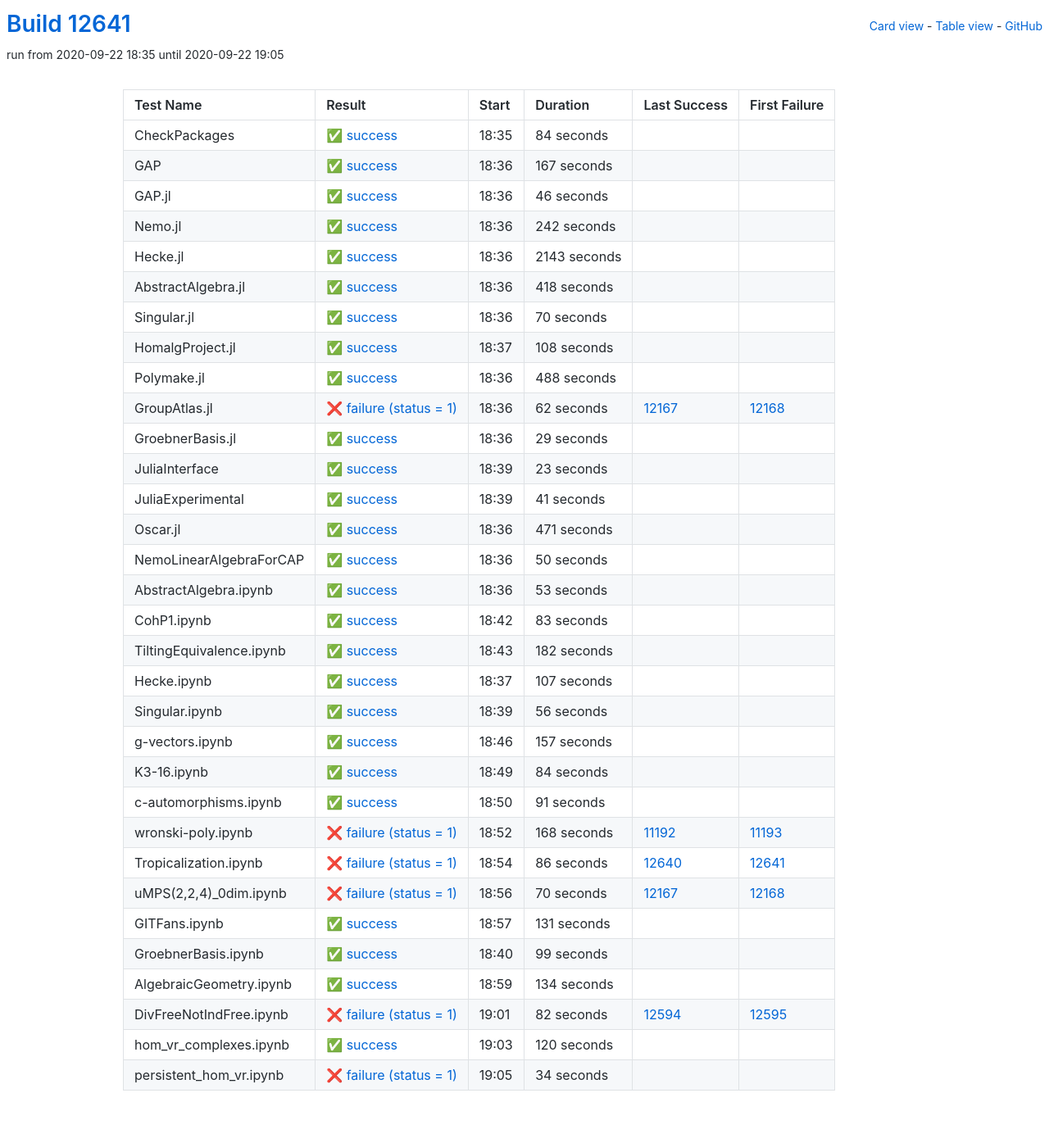
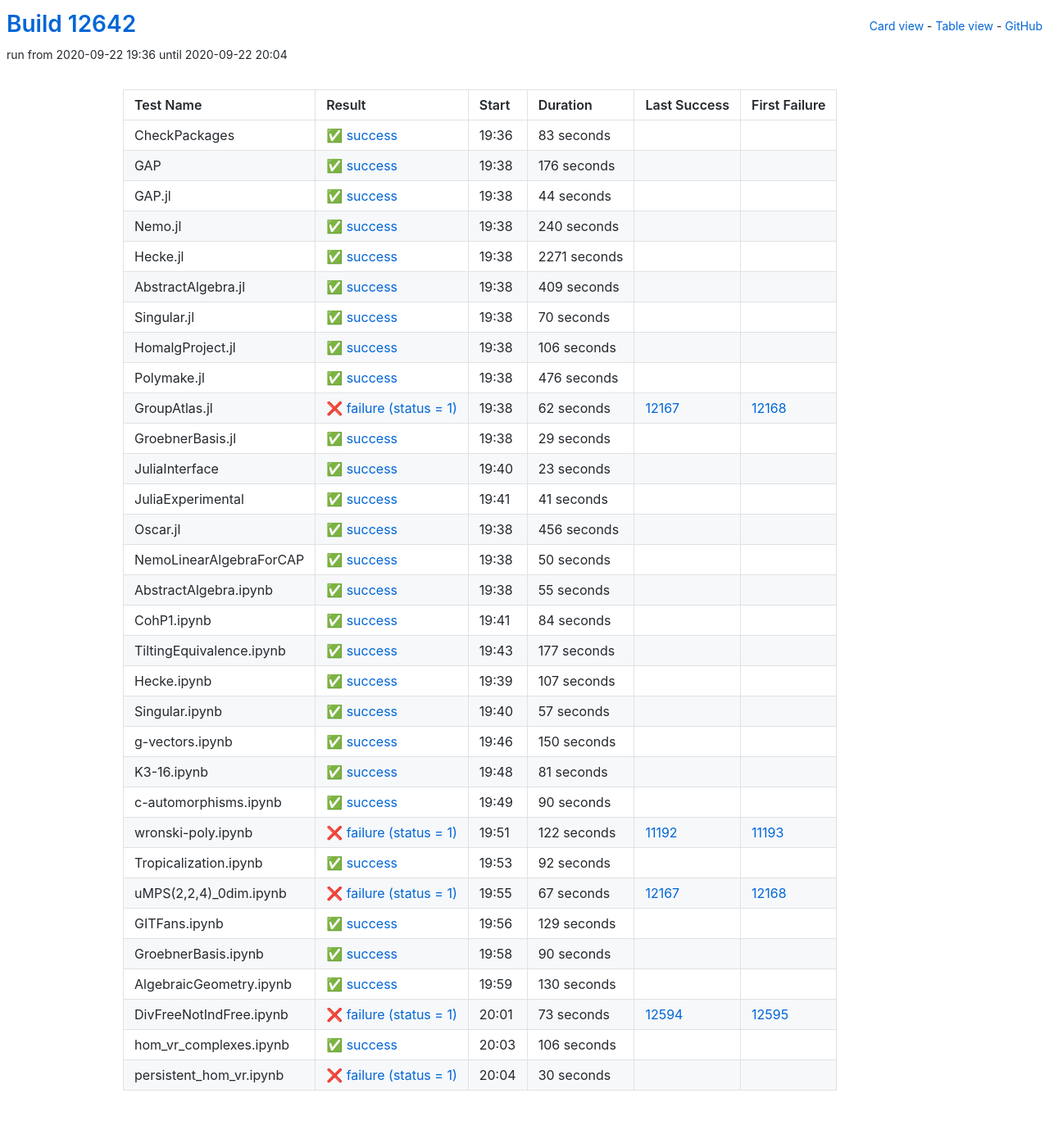
Before and after one commit to oscar-system/oscar-ci-status, a Jekyll site: the page built from table.html, in a window 1280 px wide. Shown: the whole page at 82% size. Built offline with Jekyll 4.4.1, drawn with Linux system fonts in a browser that asks for light colours.

Commit message:
Build #12642

```diff
--- a/_data/ci.yml
+++ b/_data/ci.yml
@@ -1,6 +1,6 @@
 ---
-build: 12641
-build_url: https://oscarci.mathematik.uni-kl.de/job/oscar/12641/
+build: 12642
+build_url: https://oscarci.mathematik.uni-kl.de/job/oscar/12642/
 job: oscar
 organization: oscar-system
 repo: oscar-ci-status
@@ -8,80 +8,80 @@
 tests:
 - name: CheckPackages
   id: checkpackages
-  log: https://oscarci.mathematik.uni-kl.de/job/oscar/12641/artifact/logs/build-12641/CheckPackages.log
-  start: 2020-09-22 18:35
+  log: https://oscarci.mathematik.uni-kl.de/job/oscar/12642/artifact/logs/build-12642/CheckPackages.log
+  start: 2020-09-22 19:36
   success: true
   exitcode: 0
   status: success
-  duration: 84
+  duration: 83
   last_success: false
   last_success_url:
   first_failure: false
   first_failure_url:
 - name: GAP
   id: gap
-  log: https://oscarci.mathematik.uni-kl.de/job/oscar/12641/artifact/logs/build-12641/GAP.log
-  start: 2020-09-22 18:36
+  log: https://oscarci.mathematik.uni-kl.de/job/oscar/12642/artifact/logs/build-12642/GAP.log
+  start: 2020-09-22 19:38
   success: true
   exitcode: 0
   status: success
-  duration: 167
+  duration: 176
   last_success: false
   last_success_url:
   first_failure: false
   first_failure_url:
 - name: GAP.jl
   id: gap-jl
-  log: https://oscarci.mathematik.uni-kl.de/job/oscar/12641/artifact/logs/build-12641/GAP.jl.log
-  start: 2020-09-22 18:36
+  log: https://oscarci.mathematik.uni-kl.de/job/oscar/12642/artifact/logs/build-12642/GAP.jl.log
+  start: 2020-09-22 19:38
   success: true
   exitcode: 0
   status: success
-  duration: 46
+  duration: 44
   last_success: false
   last_success_url:
   first_failure: false
   first_failure_url:
 - name: Nemo.jl
   id: nemo-jl
-  log: https://oscarci.mathematik.uni-kl.de/job/oscar/12641/artifact/logs/build-12641/Nemo.jl.log
-  start: 2020-09-22 18:36
+  log: https://oscarci.mathematik.uni-kl.de/job/oscar/12642/artifact/logs/build-12642/Nemo.jl.log
+  start: 2020-09-22 19:38
   success: true
   exitcode: 0
   status: success
-  duration: 242
+  duration: 240
   last_success: false
   last_success_url:
   first_failure: false
   first_failure_url:
 - name: Hecke.jl
   id: hecke-jl
-  log: https://oscarci.mathematik.uni-kl.de/job/oscar/12641/artifact/logs/build-12641/Hecke.jl.log
-  start: 2020-09-22 18:36
+  log: https://oscarci.mathematik.uni-kl.de/job/oscar/12642/artifact/logs/build-12642/Hecke.jl.log
+  start: 2020-09-22 19:38
   success: true
   exitcode: 0
   status: success
-  duration: 2143
+  duration: 2271
   last_success: false
   last_success_url:
   first_failure: false
   first_failure_url:
 - name: AbstractAlgebra.jl
   id: abstractalgebra-jl
-  log: https://oscarci.mathematik.uni-kl.de/job/oscar/12641/artifact/logs/build-12641/AbstractAlgebra.jl.log
-  start: 2020-09-22 18:36
+  log: https://oscarci.mathematik.uni-kl.de/job/oscar/12642/artifact/logs/build-12642/AbstractAlgebra.jl.log
+  start: 2020-09-22 19:38
   success: true
   exitcode: 0
   status: success
-  duration: 418
+  duration: 409
   last_success: false
   last_success_url:
   first_failure: false
   first_failure_url:
 - name: Singular.jl
   id: singular-jl
-  log: https://oscarci.mathematik.uni-kl.de/job/oscar/12641/artifact/logs/build-12641/Singular.jl.log
-  start: 2020-09-22 18:36
+  log: https://oscarci.mathematik.uni-kl.de/job/oscar/12642/artifact/logs/build-12642/Singular.jl.log
+  start: 2020-09-22 19:38
   success: true
   exitcode: 0
   status: success
@@ -92,32 +92,32 @@
   first_failure_url:
 - name: HomalgProject.jl
   id: homalgproject-jl
-  log: https://oscarci.mathematik.uni-kl.de/job/oscar/12641/artifact/logs/build-12641/HomalgProject.jl.log
-  start: 2020-09-22 18:37
+  log: https://oscarci.mathematik.uni-kl.de/job/oscar/12642/artifact/logs/build-12642/HomalgProject.jl.log
+  start: 2020-09-22 19:38
   success: true
   exitcode: 0
   status: success
-  duration: 108
+  duration: 106
   last_success: false
   last_success_url:
   first_failure: false
   first_failure_url:
 - name: Polymake.jl
   id: polymake-jl
-  log: https://oscarci.mathematik.uni-kl.de/job/oscar/12641/artifact/logs/build-12641/Polymake.jl.log
-  start: 2020-09-22 18:36
+  log: https://oscarci.mathematik.uni-kl.de/job/oscar/12642/artifact/logs/build-12642/Polymake.jl.log
+  start: 2020-09-22 19:38
   success: true
   exitcode: 0
   status: success
-  duration: 488
+  duration: 476
   last_success: false
   last_success_url:
   first_failure: false
   first_failure_url:
 - name: GroupAtlas.jl
   id: groupatlas-jl
-  log: https://oscarci.mathematik.uni-kl.de/job/oscar/12641/artifact/logs/build-12641/GroupAtlas.jl.log
-  start: 2020-09-22 18:36
+  log: https://oscarci.mathematik.uni-kl.de/job/oscar/12642/artifact/logs/build-12642/GroupAtlas.jl.log
+  start: 2020-09-22 19:38
   success: false
   exitcode: 1
   status: failure
@@ -128,8 +128,8 @@
   first_failure_url: https://oscarci.mathematik.uni-kl.de/job/oscar/12168/
 - name: GroebnerBasis.jl
   id: groebnerbasis-jl
-  log: https://oscarci.mathematik.uni-kl.de/job/oscar/12641/artifact/logs/build-12641/GroebnerBasis.jl.log
-  start: 2020-09-22 18:36
+  log: https://oscarci.mathematik.uni-kl.de/job/oscar/12642/artifact/logs/build-12642/GroebnerBasis.jl.log
+  start: 2020-09-22 19:38
   success: true
   exitcode: 0
   status: success
@@ -140,8 +140,8 @@
   first_failure_url:
 - name: JuliaInterface
   id: juliainterface
-  log: https://oscarci.mathematik.uni-kl.de/job/oscar/12641/artifact/logs/build-12641/JuliaInterface.log
-  start: 2020-09-22 18:39
+  log: https://oscarci.mathematik.uni-kl.de/job/oscar/12642/artifact/logs/build-12642/JuliaInterface.log
+  start: 2020-09-22 19:40
   success: true
   exitcode: 0
   status: success
@@ -152,8 +152,8 @@
   first_failure_url:
 - name: JuliaExperimental
   id: juliaexperimental
-  log: https://oscarci.mathematik.uni-kl.de/job/oscar/12641/artifact/logs/build-12641/JuliaExperimental.log
-  start: 2020-09-22 18:39
+  log: https://oscarci.mathematik.uni-kl.de/job/oscar/12642/artifact/logs/build-12642/JuliaExperimental.log
+  start: 2020-09-22 19:41
   success: true
   exitcode: 0
   status: success
@@ -164,20 +164,20 @@
   first_failure_url:
 - name: Oscar.jl
   id: oscar-jl
-  log: https://oscarci.mathematik.uni-kl.de/job/oscar/12641/artifact/logs/build-12641/Oscar.jl.log
-  start: 2020-09-22 18:36
+  log: https://oscarci.mathematik.uni-kl.de/job/oscar/12642/artifact/logs/build-12642/Oscar.jl.log
+  start: 2020-09-22 19:38
   success: true
   exitcode: 0
   status: success
-  duration: 471
+  duration: 456
   last_success: false
   last_success_url:
   first_failure: false
   first_failure_url:
 - name: NemoLinearAlgebraForCAP
   id: nemolinearalgebraforcap
-  log: https://oscarci.mathematik.uni-kl.de/job/oscar/12641/artifact/logs/build-12641/NemoLinearAlgebraForCAP.log
-  start: 2020-09-22 18:36
+  log: https://oscarci.mathematik.uni-kl.de/job/oscar/12642/artifact/logs/build-12642/NemoLinearAlgebraForCAP.log
+  start: 2020-09-22 19:38
   success: true
   exitcode: 0
   status: success
@@ -188,44 +188,44 @@
   first_failure_url:
 - name: AbstractAlgebra.ipynb
   id: abstractalgebra-ipynb
-  log: https://oscarci.mathematik.uni-kl.de/job/oscar/12641/artifact/logs/build-12641/AbstractAlgebra.ipynb.log
-  start: 2020-09-22 18:36
+  log: https://oscarci.mathematik.uni-kl.de/job/oscar/12642/artifact/logs/build-12642/AbstractAlgebra.ipynb.log
+  start: 2020-09-22 19:38
   success: true
   exitcode: 0
   status: success
-  duration: 53
+  duration: 55
   last_success: false
   last_success_url:
   first_failure: false
   first_failure_url:
 - name: CohP1.ipynb
   id: cohp1-ipynb
-  log: https://oscarci.mathematik.uni-kl.de/job/oscar/12641/artifact/logs/build-12641/CohP1.ipynb.log
-  start: 2020-09-22 18:42
+  log: https://oscarci.mathematik.uni-kl.de/job/oscar/12642/artifact/logs/build-12642/CohP1.ipynb.log
+  start: 2020-09-22 19:41
   success: true
   exitcode: 0
   status: success
-  duration: 83
+  duration: 84
   last_success: false
   last_success_url:
   first_failure: false
   first_failure_url:
 - name: TiltingEquivalence.ipynb
   id: tiltingequivalence-ipynb
-  log: https://oscarci.mathematik.uni-kl.de/job/oscar/12641/artifact/logs/build-12641/TiltingEquivalence.ipynb.log
-  start: 2020-09-22 18:43
+  log: https://oscarci.mathematik.uni-kl.de/job/oscar/12642/artifact/logs/build-12642/TiltingEquivalence.ipynb.log
+  start: 2020-09-22 19:43
   success: true
   exitcode: 0
   status: success
-  duration: 182
+  duration: 177
   last_success: false
   last_success_url:
   first_failure: false
   first_failure_url:
 - name: Hecke.ipynb
   id: hecke-ipynb
-  log: https://oscarci.mathematik.uni-kl.de/job/oscar/12641/artifact/logs/build-12641/Hecke.ipynb.log
-  start: 2020-09-22 18:37
+  log: https://oscarci.mathematik.uni-kl.de/job/oscar/12642/artifact/logs/build-12642/Hecke.ipynb.log
+  start: 2020-09-22 19:39
   success: true
   exitcode: 0
   status: success
@@ -236,156 +236,156 @@
   first_failure_url:
 - name: Singular.ipynb
   id: singular-ipynb
-  log: https://oscarci.mathematik.uni-kl.de/job/oscar/12641/artifact/logs/build-12641/Singular.ipynb.log
-  start: 2020-09-22 18:39
+  log: https://oscarci.mathematik.uni-kl.de/job/oscar/12642/artifact/logs/build-12642/Singular.ipynb.log
+  start: 2020-09-22 19:40
   success: true
   exitcode: 0
   status: success
-  duration: 56
+  duration: 57
   last_success: false
   last_success_url:
   first_failure: false
   first_failure_url:
 - name: g-vectors.ipynb
   id: g-vectors-ipynb
-  log: https://oscarci.mathematik.uni-kl.de/job/oscar/12641/artifact/logs/build-12641/g-vectors.ipynb.log
-  start: 2020-09-22 18:46
+  log: https://oscarci.mathematik.uni-kl.de/job/oscar/12642/artifact/logs/build-12642/g-vectors.ipynb.log
+  start: 2020-09-22 19:46
   success: true
   exitcode: 0
   status: success
-  duration: 157
+  duration: 150
   last_success: false
   last_success_url:
   first_failure: false
   first_failure_url:
 - name: K3-16.ipynb
   id: k3-16-ipynb
-  log: https://oscarci.mathematik.uni-kl.de/job/oscar/12641/artifact/logs/build-12641/K3-16.ipynb.log
-  start: 2020-09-22 18:49
+  log: https://oscarci.mathematik.uni-kl.de/job/oscar/12642/artifact/logs/build-12642/K3-16.ipynb.log
+  start: 2020-09-22 19:48
   success: true
   exitcode: 0
   status: success
-  duration: 84
+  duration: 81
   last_success: false
   last_success_url:
   first_failure: false
   first_failure_url:
 - name: c-automorphisms.ipynb
   id: c-automorphisms-ipynb
-  log: https://oscarci.mathematik.uni-kl.de/job/oscar/12641/artifact/logs/build-12641/c-automorphisms.ipynb.log
-  start: 2020-09-22 18:50
+  log: https://oscarci.mathematik.uni-kl.de/job/oscar/12642/artifact/logs/build-12642/c-automorphisms.ipynb.log
+  start: 2020-09-22 19:49
   success: true
   exitcode: 0
   status: success
-  duration: 91
+  duration: 90
   last_success: false
   last_success_url:
   first_failure: false
   first_failure_url:
 - name: wronski-poly.ipynb
   id: wronski-poly-ipynb
-  log: https://oscarci.mathematik.uni-kl.de/job/oscar/12641/artifact/logs/build-12641/wronski-poly.ipynb.log
-  start: 2020-09-22 18:52
+  log: https://oscarci.mathematik.uni-kl.de/job/oscar/12642/artifact/logs/build-12642/wronski-poly.ipynb.log
+  start: 2020-09-22 19:51
   success: false
   exitcode: 1
   status: failure
-  duration: 168
+  duration: 122
   last_success: 11192
   last_success_url: https://oscarci.mathematik.uni-kl.de/job/oscar/11192/
   first_failure: 11193
   first_failure_url: https://oscarci.mathematik.uni-kl.de/job/oscar/11193/
 - name: Tropicalization.ipynb
   id: tropicalization-ipynb
-  log: https://oscarci.mathematik.uni-kl.de/job/oscar/12641/artifact/logs/build-12641/Tropicalization.ipynb.log
-  start: 2020-09-22 18:54
+  log: https://oscarci.mathematik.uni-kl.de/job/oscar/12642/artifact/logs/build-12642/Tropicalization.ipynb.log
+  start: 2020-09-22 19:53
+  success: true
+  exitcode: 0
+  status: success
+  duration: 92
+  last_success: false
+  last_success_url:
+  first_failure: false
+  first_failure_url:
+- name: uMPS(2,2,4)_0dim.ipynb
+  id: umps-2-2-4-0dim-ipynb
+  log: https://oscarci.mathematik.uni-kl.de/job/oscar/12642/artifact/logs/build-12642/uMPS-2-2-4-_0dim.ipynb.log
+  start: 2020-09-22 19:55
   success: false
   exitcode: 1
   status: failure
-  duration: 86
-  last_success: 12640
-  last_success_url: https://oscarci.mathematik.uni-kl.de/job/oscar/12640/
-  first_failure: 12641
-  first_failure_url: https://oscarci.mathematik.uni-kl.de/job/oscar/12641/
-- name: uMPS(2,2,4)_0dim.ipynb
-  id: umps-2-2-4-0dim-ipynb
-  log: https://oscarci.mathematik.uni-kl.de/job/oscar/12641/artifact/logs/build-12641/uMPS-2-2-4-_0dim.ipynb.log
-  start: 2020-09-22 18:56
-  success: false
-  exitcode: 1
-  status: failure
-  duration: 70
+  duration: 67
   last_success: 12167
   last_success_url: https://oscarci.mathematik.uni-kl.de/job/oscar/12167/
   first_failure: 12168
   first_failure_url: https://oscarci.mathematik.uni-kl.de/job/oscar/12168/
 - name: GITFans.ipynb
   id: gitfans-ipynb
-  log: https://oscarci.mathematik.uni-kl.de/job/oscar/12641/artifact/logs/build-12641/GITFans.ipynb.log
-  start: 2020-09-22 18:57
+  log: https://oscarci.mathematik.uni-kl.de/job/oscar/12642/artifact/logs/build-12642/GITFans.ipynb.log
+  start: 2020-09-22 19:56
   success: true
   exitcode: 0
   status: success
-  duration: 131
+  duration: 129
   last_success: false
   last_success_url:
   first_failure: false
   first_failure_url:
 - name: GroebnerBasis.ipynb
   id: groebnerbasis-ipynb
-  log: https://oscarci.mathematik.uni-kl.de/job/oscar/12641/artifact/logs/build-12641/GroebnerBasis.ipynb.log
-  start: 2020-09-22 18:40
+  log: https://oscarci.mathematik.uni-kl.de/job/oscar/12642/artifact/logs/build-12642/GroebnerBasis.ipynb.log
+  start: 2020-09-22 19:58
   success: true
   exitcode: 0
   status: success
-  duration: 99
+  duration: 90
   last_success: false
   last_success_url:
   first_failure: false
   first_failure_url:
 - name: AlgebraicGeometry.ipynb
   id: algebraicgeometry-ipynb
-  log: https://oscarci.mathematik.uni-kl.de/job/oscar/12641/artifact/logs/build-12641/AlgebraicGeometry.ipynb.log
-  start: 2020-09-22 18:59
+  log: https://oscarci.mathematik.uni-kl.de/job/oscar/12642/artifact/logs/build-12642/AlgebraicGeometry.ipynb.log
+  start: 2020-09-22 19:59
   success: true
   exitcode: 0
   status: success
-  duration: 134
+  duration: 130
   last_success: false
   last_success_url:
   first_failure: false
   first_failure_url:
 - name: DivFreeNotIndFree.ipynb
   id: divfreenotindfree-ipynb
-  log: https://oscarci.mathematik.uni-kl.de/job/oscar/12641/artifact/logs/build-12641/DivFreeNotIndFree.ipynb.log
-  start: 2020-09-22 19:01
+  log: https://oscarci.mathematik.uni-kl.de/job/oscar/12642/artifact/logs/build-12642/DivFreeNotIndFree.ipynb.log
+  start: 2020-09-22 20:01
   success: false
   exitcode: 1
   status: failure
-  duration: 82
+  duration: 73
   last_success: 12594
   last_success_url: https://oscarci.mathematik.uni-kl.de/job/oscar/12594/
   first_failure: 12595
   first_failure_url: https://oscarci.mathematik.uni-kl.de/job/oscar/12595/
 - name: hom_vr_complexes.ipynb
   id: hom-vr-complexes-ipynb
-  log: https://oscarci.mathematik.uni-kl.de/job/oscar/12641/artifact/logs/build-12641/hom_vr_complexes.ipynb.log
-  start: 2020-09-22 19:03
+  log: https://oscarci.mathematik.uni-kl.de/job/oscar/12642/artifact/logs/build-12642/hom_vr_complexes.ipynb.log
+  start: 2020-09-22 20:03
   success: true
   exitcode: 0
   status: success
-  duration: 120
+  duration: 106
   last_success: false
   last_success_url:
   first_failure: false
   first_failure_url:
 - name: persistent_hom_vr.ipynb
   id: persistent-hom-vr-ipynb
-  log: https://oscarci.mathematik.uni-kl.de/job/oscar/12641/artifact/logs/build-12641/persistent_hom_vr.ipynb.log
-  start: 2020-09-22 19:05
+  log: https://oscarci.mathematik.uni-kl.de/job/oscar/12642/artifact/logs/build-12642/persistent_hom_vr.ipynb.log
+  start: 2020-09-22 20:04
   success: false
   exitcode: 1
   status: failure
-  duration: 34
+  duration: 30
   last_success: false
   last_success_url:
   first_failure: false
```
Also changed, not shown: README.md.
